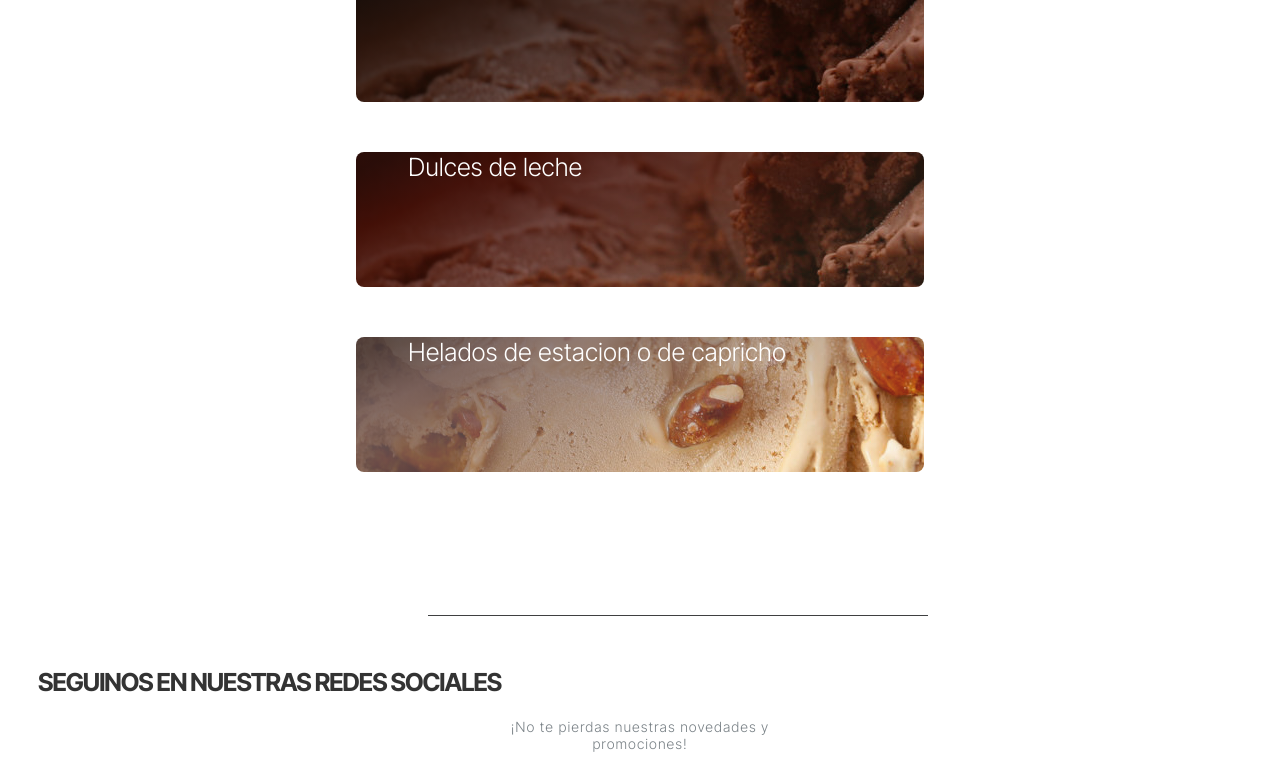
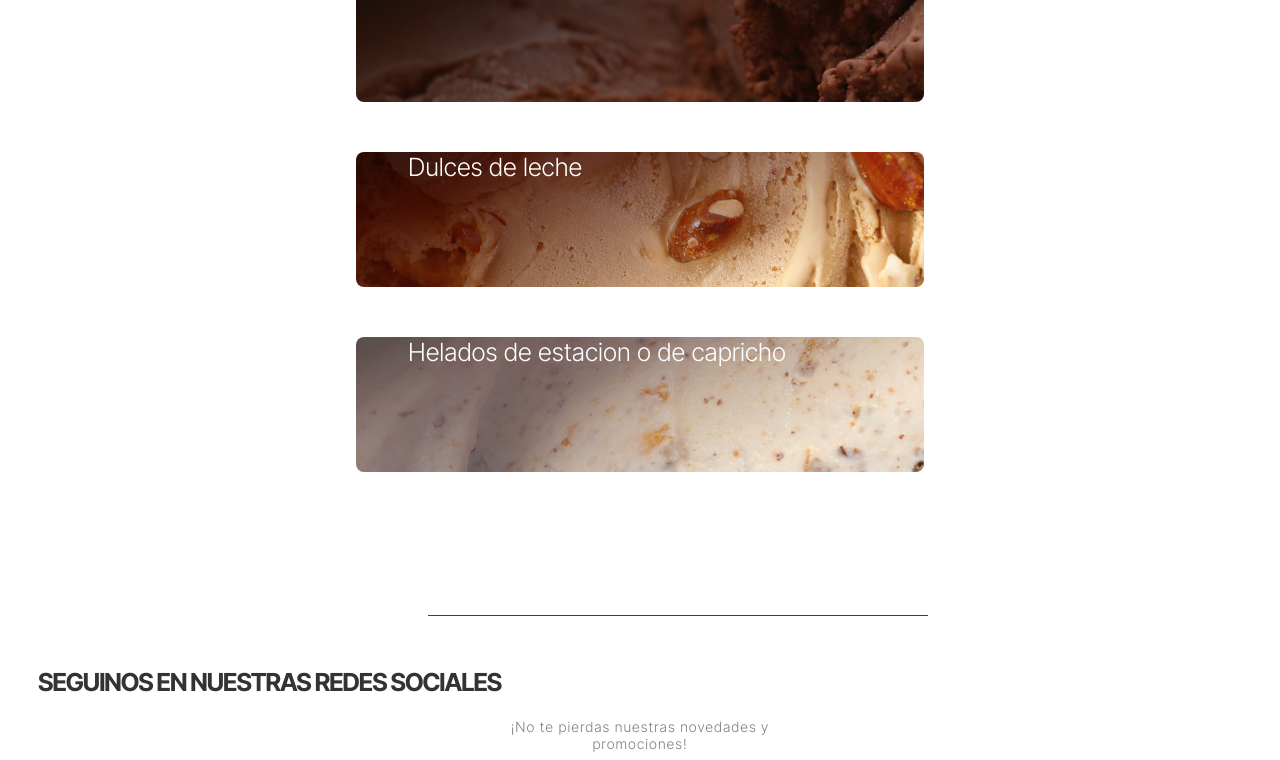
Before and after one commit to abigaiiiiil/tp2-AbigailGalian-Jauja, a plain HTML site: page helados.html in a window 1280 px wide. Shown: the part 3781-4541 px from the top of the page. Drawn offline with nearby package versions, Linux system fonts and the light colour scheme.

Commit message:
Update helados.html

```diff
--- a/helados.html
+++ b/helados.html
@@ -206,7 +206,7 @@
     <div class="container-fluid">
         <div class="row">
             <div class="col-md-12">
-                <div class="containerSabores-HELADOS" style="background:linear-gradient(155deg, rgba(32, 4, 0, 0.9) 5%, rgba(59, 8, 0, 0.9) 20%, rgba(242, 204, 155, 0.1) 80%),url(IMG/saborHelado5.png);">
+                <div class="containerSabores-HELADOS" style="background:linear-gradient(155deg, rgba(32, 4, 0, 0.9) 5%, rgba(59, 8, 0, 0.9) 20%, rgba(242, 204, 155, 0.1) 80%),url(IMG/saborHelado6.png);">
                     <div class="row">
                         <div class="col-md-12">
                             <h2>Dulces de leche</h2>
@@ -219,7 +219,7 @@
     <div class="container-fluid">
         <div class="row">
             <div class="col-md-12">
-                <div class="containerSabores-HELADOS" style="background:linear-gradient(155deg, rgba(77, 63, 62, 0.9) 5%, rgba(120, 99, 97, 0.9) 20%, rgba(196, 189, 173, 0.1) 80%),url(IMG/saborHelado6.png);">
+                <div class="containerSabores-HELADOS" style="background:linear-gradient(155deg, rgba(77, 63, 62, 0.9) 5%, rgba(120, 99, 97, 0.9) 20%, rgba(196, 189, 173, 0.1) 80%),url(IMG/saborHelado7.png);">
                     <div class="row">
                         <div class="col-md-12">
                             <h2>Helados de estacion o de capricho</h2>
```
